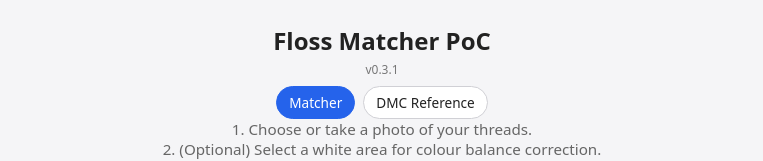
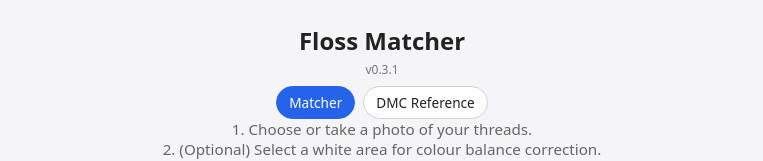
Before and after one commit to nathoyk/floss-matcher, a plain HTML site: page index.html in a window 1280 px wide. Shown: the top 161 px of the page, without its empty margins (258-1021 px from the left). Drawn offline with Linux system fonts and the light colour scheme.

Commit message:
Add files via upload

```diff
--- a/index.html
+++ b/index.html
@@ -248,7 +248,7 @@
 
 </head>
 <body>
-    <h1>Floss Matcher PoC</h1>
+    <h1>Floss Matcher</h1>
     <div id="appVersion" style="text-align:center; font-size:0.75rem; color:#777; margin-top:2px;">
         v0.3.1
     </div>
```
